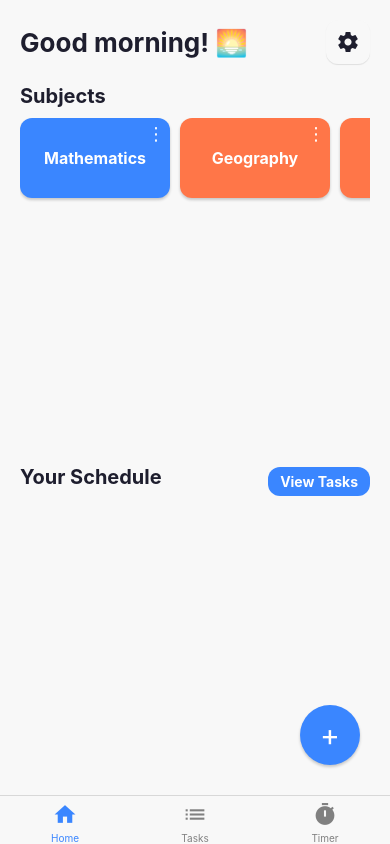
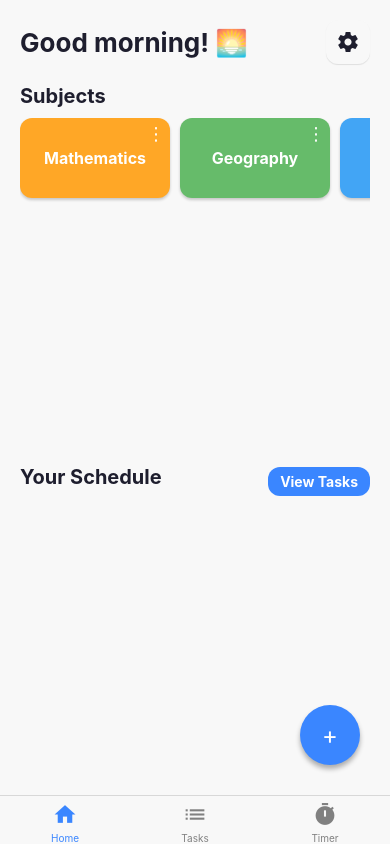
Before and after one commit to ginesbal/studymate__app, a React Native app in the folder studymate_application/: screen /Home in a window 390 px wide. Built offline with nearby package versions, Linux system fonts and the light colour scheme.

Commit message:
Some changes in settings

```diff
--- a/studymate_application/src/components/navigation/AppNavigator.tsx
+++ b/studymate_application/src/components/navigation/AppNavigator.tsx
@@ -1,6 +1,6 @@
 import React from 'react';
-import { NavigationContainer } from '@react-navigation/native';
-import { createStackNavigator } from '@react-navigation/stack';
+import {NavigationContainer, DefaultTheme} from '@react-navigation/native';
+import {createStackNavigator} from '@react-navigation/stack';
 import BottomTabNavigator from './BottomTabNavigator';
 import TaskDetailScreen from '../../screens/TaskDetailScreen';
 import SettingsScreen from '../../screens/SettingsScreen';
@@ -10,19 +10,65 @@ import StudyTimerScreen from '../../screens/StudyTimerScreen';
 
 const Stack = createStackNavigator();
 
+// Customize the default theme
+const MyTheme = {
+  ...DefaultTheme,
+  colors: {
+    ...DefaultTheme.colors,
+    primary: 'blue', // Set the primary color to blue
+  },
+};
+
 const AppNavigator: React.FC = () => {
-    return (
-        <NavigationContainer>
-            <Stack.Navigator initialRouteName="BottomTabs">
-                <Stack.Screen name="BottomTabs" component={BottomTabNavigator} options={{ headerShown: false }} />
-                <Stack.Screen name="TaskDetailScreen" component={TaskDetailScreen} />
-                <Stack.Screen name="SettingsScreen" component={SettingsScreen} options={{ headerShown: false }} />
-                <Stack.Screen name="AddTaskScreen" component={AddTaskScreen} />
-                <Stack.Screen name="TaskListScreen" component={TaskListScreen} />
-                <Stack.Screen name="StudyTimerScreen" component={StudyTimerScreen} />
-            </Stack.Navigator>
-        </NavigationContainer>
-    );
+  return (
+    <NavigationContainer theme={MyTheme}>
+      <Stack.Navigator
+        initialRouteName="BottomTabs"
+        screenOptions={{
+          headerTintColor: 'blue', // Ensure the back button is blue
+          headerTitleStyle: {color: 'black'}, // Title text color
+        }}>
+        <Stack.Screen
+          name="BottomTabs"
+          component={BottomTabNavigator}
+          options={{headerShown: false}}
+        />
+        <Stack.Screen
+          name="TaskDetailScreen"
+          component={TaskDetailScreen}
+          options={{
+            title: 'Task Details',
+          }}
+        />
+        <Stack.Screen
+          name="SettingsScreen"
+          component={SettingsScreen}
+          options={{headerShown: false}}
+        />
+        <Stack.Screen
+          name="AddTaskScreen"
+          component={AddTaskScreen}
+          options={{
+            title: 'Add Task',
+          }}
+        />
+        <Stack.Screen
+          name="TaskListScreen"
+          component={TaskListScreen}
+          options={{
+            title: 'Task List',
+          }}
+        />
+        <Stack.Screen
+          name="StudyTimerScreen"
+          component={StudyTimerScreen}
+          options={{
+            title: 'Study Timer',
+          }}
+        />
+      </Stack.Navigator>
+    </NavigationContainer>
+  );
 };
 
 export default AppNavigator;
--- a/studymate_application/src/screens/HomeScreen.tsx
+++ b/studymate_application/src/screens/HomeScreen.tsx
@@ -1,26 +1,30 @@
-import React, { useCallback, useEffect, useMemo, useState } from 'react';
+import React, {useCallback, useEffect, useMemo, useState} from 'react';
 import {
-    ActivityIndicator, FlatList,
+  ActivityIndicator,
+  FlatList,
   ScrollView,
   StatusBar,
   StyleSheet,
   Text,
   TouchableOpacity,
-    View
+  View,
 } from 'react-native';
 import AsyncStorage from '@react-native-async-storage/async-storage';
-import { useNavigation } from '@react-navigation/native';
+import {useNavigation} from '@react-navigation/native';
 import TaskItem from '../components/ui/TaskItem';
-import { RootStackParamList, Task } from '../types';
-import { groupTasksByDate } from '../utils/groupTasksByDate';
-import { StackNavigationProp } from '@react-navigation/stack';
-import { useTheme } from '../context/ThemeContext';
+import {RootStackParamList, Task} from '../types';
+import {groupTasksByDate} from '../utils/groupTasksByDate';
+import {StackNavigationProp} from '@react-navigation/stack';
+import {useTheme} from '../context/ThemeContext';
 import Icon from 'react-native-vector-icons/MaterialIcons';
 
-type HomeScreenNavigationProp = StackNavigationProp<RootStackParamList, 'HomeScreen'>;
+type HomeScreenNavigationProp = StackNavigationProp<
+  RootStackParamList,
+  'HomeScreen'
+>;
 
 const HomeScreen: React.FC = () => {
-    const { theme } = useTheme();
+  const {theme} = useTheme();
   const navigation = useNavigation<HomeScreenNavigationProp>();
   const [tasks, setTasks] = useState<Task[]>([]);
   const [loading, setLoading] = useState<boolean>(true);
@@ -43,15 +47,19 @@ const HomeScreen: React.FC = () => {
   }, []);
 
   const addNewTask = useCallback((newTask: Task) => {
-        setTasks((prevTasks) => [...prevTasks, newTask]);
+    setTasks(prevTasks => [...prevTasks, newTask]);
   }, []);
 
   const groupedTasks = useMemo(() => groupTasksByDate(tasks), [tasks]);
 
-    const sections = useMemo(() => Object.keys(groupedTasks).map(date => ({
+  const sections = useMemo(
+    () =>
+      Object.keys(groupedTasks).map(date => ({
         title: date,
         data: groupedTasks[date],
-    })), [groupedTasks]);
+      })),
+    [groupedTasks],
+  );
 
   const getGreeting = useMemo(() => {
     const hour = new Date().getHours();
@@ -60,71 +68,151 @@ const HomeScreen: React.FC = () => {
     return 'Good evening! 🌆';
   }, []);
 
-    const renderTaskItem = useCallback(({ item }: { item: Task }) => (
+  const renderTaskItem = useCallback(
+    ({item}: {item: Task}) => (
       <TaskItem
         title={item.title}
         dueDate={item.dueDate}
         completed={item.completed}
-            onPress={() => navigation.navigate('TaskDetailScreen', { id: item.id })}
+        onPress={() => navigation.navigate('TaskDetailScreen', {id: item.id})}
       />
-    ), [navigation]);
+    ),
+    [navigation],
+  );
 
-    const subjectStyles: { [key: string]: { backgroundColor: string } } = useMemo(() => ({
-        mathematics: { backgroundColor: theme.primaryColor },
-        geography: { backgroundColor: theme.secondaryColor },
-        biology: { backgroundColor: theme.secondaryColor },
-        physics: { backgroundColor: theme.primaryColor },
-        chemistry: { backgroundColor: theme.secondaryColor },
-    }), [theme]);
+  // New color palette for subjects
+  const colorPalette = [
+    '#FFA726', // Orange
+    '#66BB6A', // Green
+    '#42A5F5', // Blue
+    '#AB47BC', // Purple
+    '#FF7043', // Coral
+    '#26C6DA', // Cyan
+    '#FFCA28', // Yellow
+    '#EC407A', // Pink
+    '#8D6E63', // Brown
+    '#78909C', // Gray
+    '#26A69A', // Teal
+    '#7E57C2', // Indigo
+  ];
+
+  const subjectStyles: {[key: string]: {backgroundColor: string}} = useMemo(
+    () => ({
+      mathematics: {backgroundColor: colorPalette[0]},
+      geography: {backgroundColor: colorPalette[1]},
+      biology: {backgroundColor: colorPalette[2]},
+      physics: {backgroundColor: colorPalette[3]},
+      chemistry: {backgroundColor: colorPalette[4]},
+      history: {backgroundColor: colorPalette[5]},
+      english: {backgroundColor: colorPalette[6]},
+      art: {backgroundColor: colorPalette[7]},
+      music: {backgroundColor: colorPalette[8]},
+      economics: {backgroundColor: colorPalette[9]},
+      socialStudies: {backgroundColor: colorPalette[10]},
+      physiology: {backgroundColor: colorPalette[11]},
+    }),
+    [colorPalette],
+  );
 
   return (
-        <View style={[styles.container, { backgroundColor: theme.backgroundColor }]}>
-            <StatusBar barStyle="dark-content" backgroundColor={theme.backgroundColor} />
+    <View style={[styles.container, {backgroundColor: theme.backgroundColor}]}>
+      <StatusBar
+        barStyle="dark-content"
+        backgroundColor={theme.backgroundColor}
+      />
       <View style={styles.headerContainer}>
-                <Text style={[styles.headerTitle, { color: theme.textColor }]}>{getGreeting}</Text>
-                <TouchableOpacity style={[styles.menuButton, { backgroundColor: theme.backgroundColor }]} onPress={() => navigation.navigate('SettingsScreen')}>
+        <Text style={[styles.headerTitle, {color: theme.textColor}]}>
+          {getGreeting}
+        </Text>
+        <TouchableOpacity
+          style={[styles.menuButton, {backgroundColor: theme.backgroundColor}]}
+          onPress={() => navigation.navigate('SettingsScreen')}>
           <Icon name="settings" size={24} color={theme.textColor} />
         </TouchableOpacity>
       </View>
-            <Text style={[styles.sectionTitle, { color: theme.textColor }]}>Subjects</Text>
-            <ScrollView horizontal showsHorizontalScrollIndicator={false} style={styles.subjectsContainer}>
-                {["Mathematics", "Geography", "Biology", "Physics", "Chemistry"].map((subject, index) => (
-                    <TouchableOpacity key={index} style={[styles.subjectBox, subjectStyles[subject.toLowerCase()]]}>
-                        <Text style={[styles.subjectText, { color: theme.buttonTextColor }]}>{subject}</Text>
+      <Text style={[styles.sectionTitle, {color: theme.textColor}]}>
+        Subjects
+      </Text>
+      <ScrollView
+        horizontal
+        showsHorizontalScrollIndicator={false}
+        style={styles.subjectsContainer}>
+        {[
+          'Mathematics',
+          'Geography',
+          'Biology',
+          'Physics',
+          'Chemistry',
+          'History',
+          'English',
+          'Social Studies',
+          'Physiology',
+          'Art',
+          'Music',
+          'Economics',
+        ].map((subject, index) => (
+          <TouchableOpacity
+            key={index}
+            style={[
+              styles.subjectBox,
+              subjectStyles[subject.toLowerCase().replace(' ', '')],
+            ]}>
+            <Text style={[styles.subjectText, {color: theme.buttonTextColor}]}>
+              {subject}
+            </Text>
             <TouchableOpacity style={styles.subjectMenuButton}>
-                            <Text style={[styles.subjectMenuButtonText, { color: theme.buttonTextColor }]}>⋮</Text>
+              <Text
+                style={[
+                  styles.subjectMenuButtonText,
+                  {color: theme.buttonTextColor},
+                ]}>
+                ⋮
+              </Text>
             </TouchableOpacity>
           </TouchableOpacity>
         ))}
       </ScrollView>
       <View style={styles.scheduleHeader}>
-                <Text style={[styles.sectionTitle, { color: theme.textColor }]}>Your Schedule</Text>
+        <Text style={[styles.sectionTitle, {color: theme.textColor}]}>
+          Your Schedule
+        </Text>
         <TouchableOpacity
-                    style={[styles.viewTasksButton, { backgroundColor: theme.primaryColor }]}
-                    onPress={() => navigation.navigate('TaskListScreen')}
-                >
-                    <Text style={[styles.viewTasksButtonText, { color: theme.buttonTextColor }]}>View Tasks</Text>
+          style={[
+            styles.viewTasksButton,
+            {backgroundColor: theme.primaryColor},
+          ]}
+          onPress={() => navigation.navigate('TaskListScreen')}>
+          <Text
+            style={[
+              styles.viewTasksButtonText,
+              {color: theme.buttonTextColor},
+            ]}>
+            View Tasks
+          </Text>
         </TouchableOpacity>
       </View>
       {loading ? (
-                <ActivityIndicator size="large" color={theme.primaryColor} style={styles.loadingIndicator} />
+        <ActivityIndicator
+          size="large"
+          color={theme.primaryColor}
+          style={styles.loadingIndicator}
+        />
       ) : (
         <FlatList
           data={tasks}
           renderItem={renderTaskItem}
-                    keyExtractor={(item) => item.id}
+          keyExtractor={item => item.id}
           contentContainerStyle={styles.listContent}
         />
       )}
       <TouchableOpacity
-                style={[styles.fab, { backgroundColor: theme.primaryColor }]}
-                onPress={() => navigation.navigate('AddTaskScreen', { id: undefined })}
-            >
+        style={[styles.fab, {backgroundColor: theme.primaryColor}]}
+        onPress={() => navigation.navigate('AddTaskScreen', {id: undefined})}>
         <Text style={styles.fabIcon}>+</Text>
       </TouchableOpacity>
     </View>
   );
-}
+};
 
 const styles = StyleSheet.create({
   container: {
@@ -146,7 +234,7 @@ const styles = StyleSheet.create({
     padding: 10,
     // Apply very light shadow
     shadowColor: '#000',
-        shadowOffset: { width: 0, height: 1 },
+    shadowOffset: {width: 0, height: 1},
     shadowOpacity: 0.1,
     shadowRadius: 1,
     elevation: 1,
@@ -169,7 +257,7 @@ const styles = StyleSheet.create({
     height: 80,
     position: 'relative',
     shadowColor: '#000',
-        shadowOffset: { width: 0, height: 2 },
+    shadowOffset: {width: 0, height: 2},
     shadowOpacity: 0.2,
     shadowRadius: 3,
     elevation: 5,
@@ -210,17 +298,17 @@ const styles = StyleSheet.create({
     width: 60,
     height: 60,
     borderRadius: 30,
+    justifyContent: 'center',
     alignItems: 'center',
-        justifyContent: 'center',
     shadowColor: '#000',
-        shadowOffset: { width: 0, height: 2 },
-        shadowOpacity: 0.2,
-        shadowRadius: 3,
-        elevation: 5,
+    shadowOffset: {width: 0, height: 4},
+    shadowOpacity: 0.3,
+    shadowRadius: 5,
+    elevation: 8,
   },
   fabIcon: {
-        fontSize: 30,
-        color: '#FFFFFF',
+    fontSize: 24,
+    color: '#FFF',
   },
   loadingIndicator: {
     marginTop: 20,
```
Also changed, not shown: studymate_application/src/screens/SettingsScreen.tsx (+21 -11 lines). Lines whose indentation alone changed are shown as unchanged.
